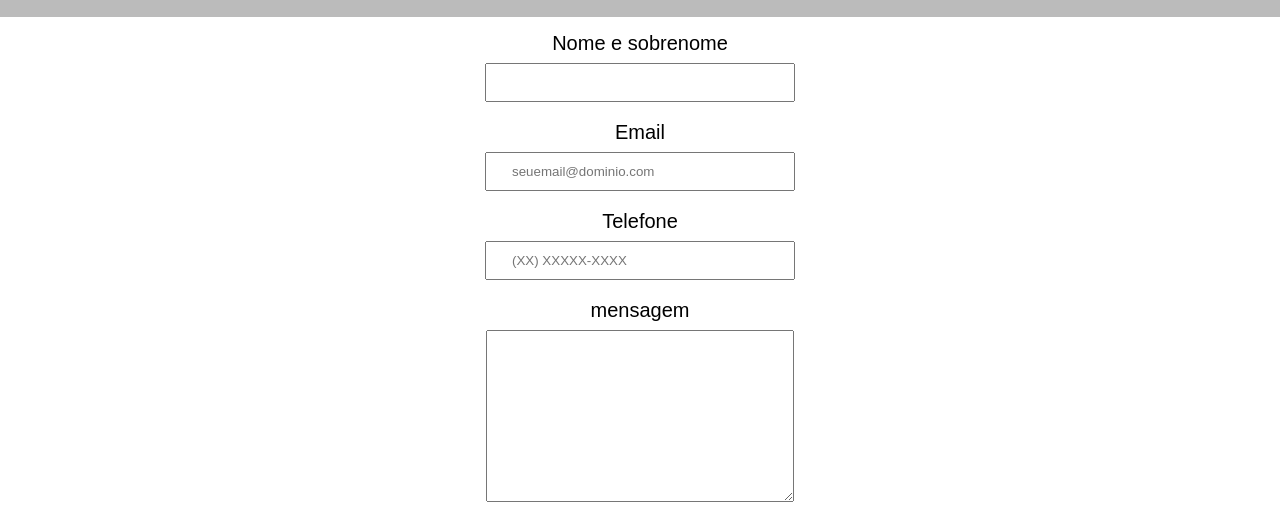
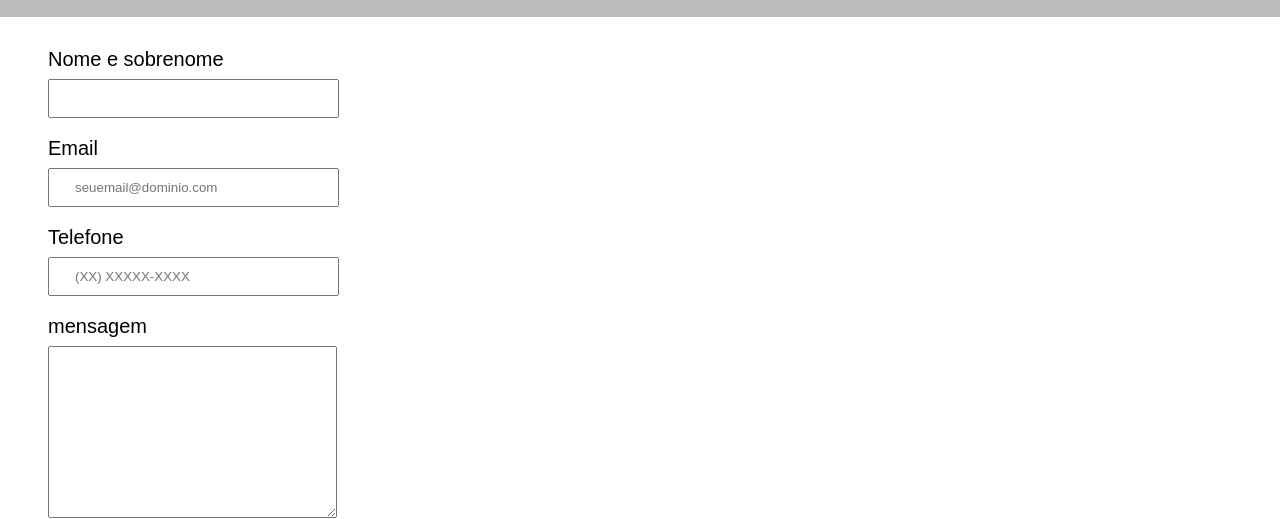
Before and after one commit to alexcsales/Barbearia-Alura, a plain HTML site: page contato.html in a window 1280 px wide. Shown: the part 276-795 px from the top of the page. Drawn offline with Linux system fonts and the light colour scheme.

Commit message:
Update paginas.css
adicionado responsivo da página contato

```diff
--- a/CSS/paginas.css
+++ b/CSS/paginas.css
@@ -213,6 +213,11 @@
         align-items: center;
         flex-wrap: wrap;
     }
+
+    .formulario, .tabela {
+        align-items: flex-start;
+        margin: 1rem 3rem;
+    }
 }
 
 @media screen and (min-width:1024px){
```
